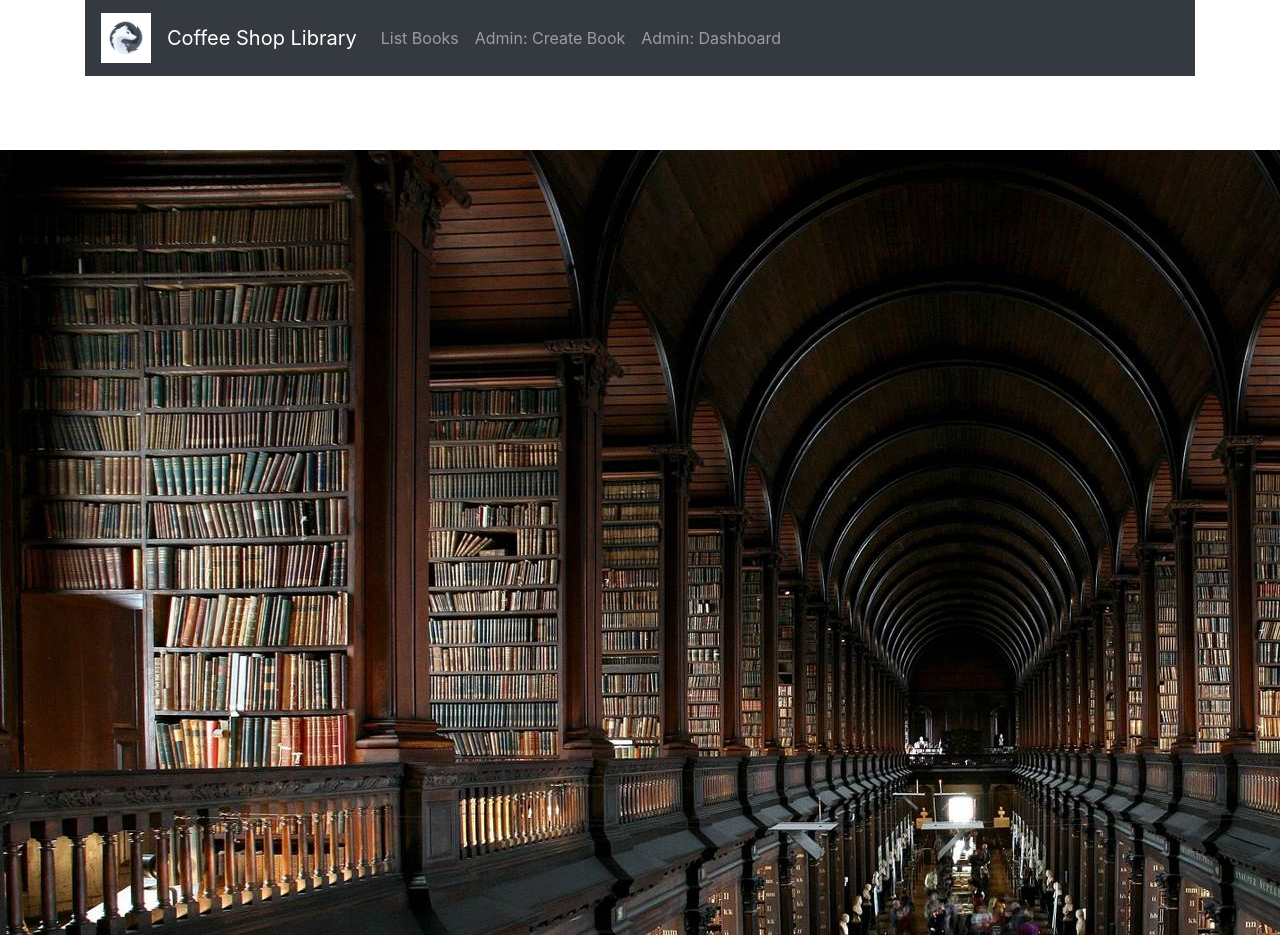
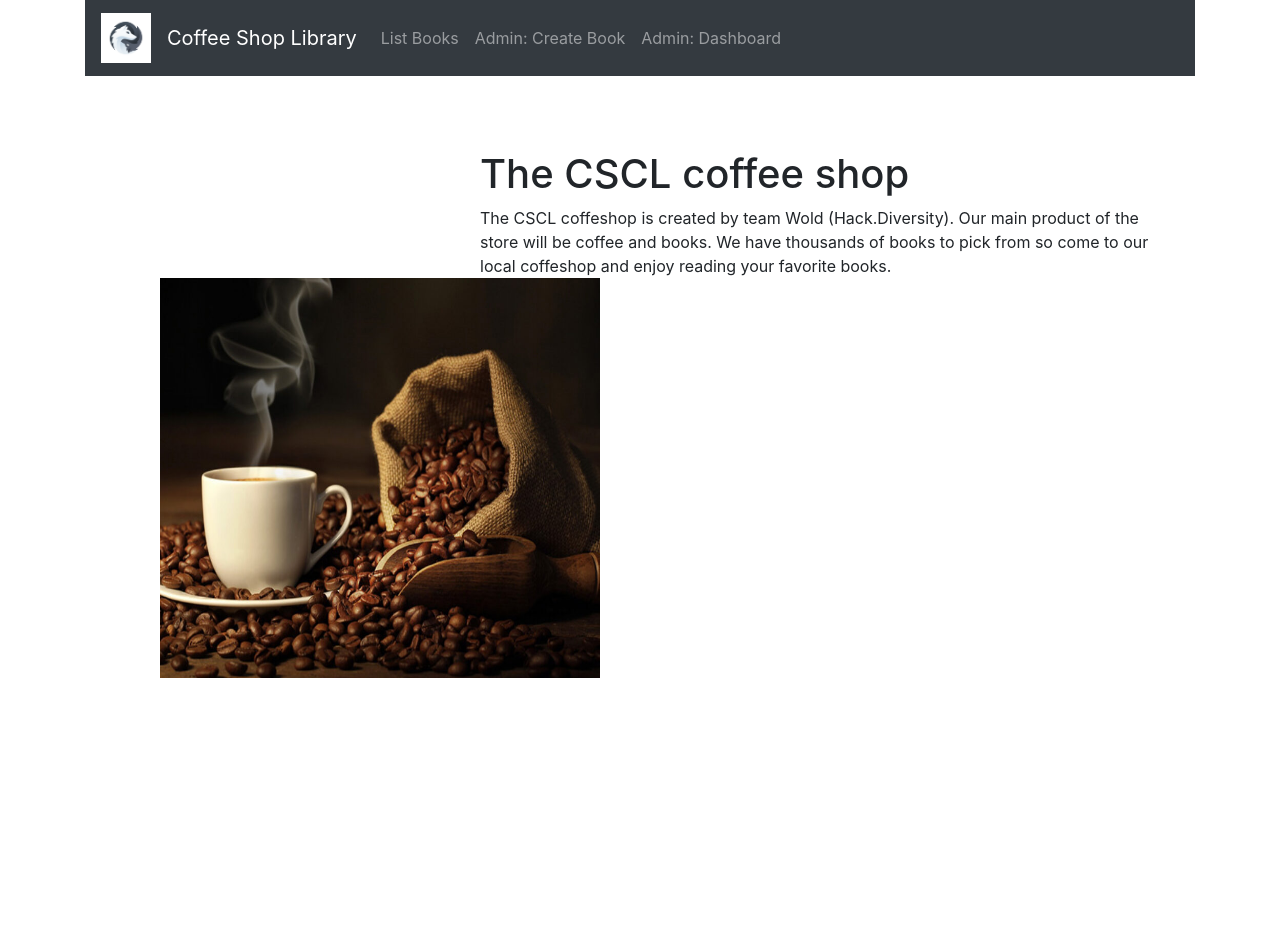
Before and after one commit to Hack-Diversity/CSCL_TeamWolf_MiniProject, a React (Create React App) app in the folder client/: page / in a window 1280 px wide. After the commit the page ends 800 px from the top, so only its background shows below. Built offline with nearby package versions, Linux system fonts and the light colour scheme.

Commit message:
made some changes on the homepage and update book

```diff
--- a/client/src/pages/AdminDashboard.jsx
+++ b/client/src/pages/AdminDashboard.jsx
@@ -141,6 +141,16 @@ class AdminDashboard extends Component {
                     )
                 },
             },
+            {
+                accesor: 'image_url_s',
+                Cell: props => {
+                    return (
+                        <span data-item-id={props.original.image_url_s}>
+                            <img src={props.original.image_url_s} alt="Book Cover"/>
+                        </span>
+                    )
+                  },
+            }
         ]
 
         let showTable = true
--- a/client/src/pages/HomePage.jsx
+++ b/client/src/pages/HomePage.jsx
@@ -1,28 +1,44 @@
 import React, { Component } from 'react'
+import ReactDOM from 'react-dom'
 import api from '../api'
 
 import styled from 'styled-components'
-import pic from './back.jpg';
+import pic from './back.jpg'
+import App from '../app'
+
+
 const Title = styled.h1.attrs({
     className: 'h1',
 })``
-const Img = styled.div.attrs({
-    className: 'img',
-})`
-    margin: 0 30px;
+
+
+const Wrapper = styled.div`
+    padding: 0 40px 40px 40px;
 `
 
-const Content = styled.div`
 
-    background-image: url(${pic});
-    width: 100%;
-    height: 785px;
-`
-const Wrapper = styled.div.attrs({
-    className: 'form-group',
-})`
-    margin: 0 30px;
-`
+const  customStyle = {
+    color: "gary",
+    width: "800px",
+    textAlign: "auto",
+    float: "right",
+    paddingRight:"110px",
+    margin:"auto",
+
+}
+const bgd = {
+    width : "600px",
+    height :"400px",
+    paddingLeft:"160px"
+}
+
+const dv ={
+    width: "100%",
+    margin:"auto",
+
+}
+
+
 
 class CreateBook extends Component {
     constructor(props) {
@@ -79,9 +95,22 @@ class CreateBook extends Component {
     render() {
         const { title, author, isbn, publisher } = this.state
         return (
-            <Content></Content>
+            <div style = {dv}>
+            <p style = {customStyle}>
+    <Title>The CSCL coffee shop</Title>
+        The CSCL coffeshop is created by team Wold (Hack.Diversity).
+        Our main product of the store will be coffee and books. We have thousands of books to pick from
+        so come to our local coffeshop and enjoy reading your favorite books.
+
+        </p>
+        {
+        <img style = {bgd} src = {pic}/>
+     }
+        </div>
         )
     }
 }
 
-export default CreateBook
+
+
+export default CreateBook;
```
Also changed, not shown: client/src/pages/back.jpg, client/src/styles/index.css (line endings or trailing spaces).
